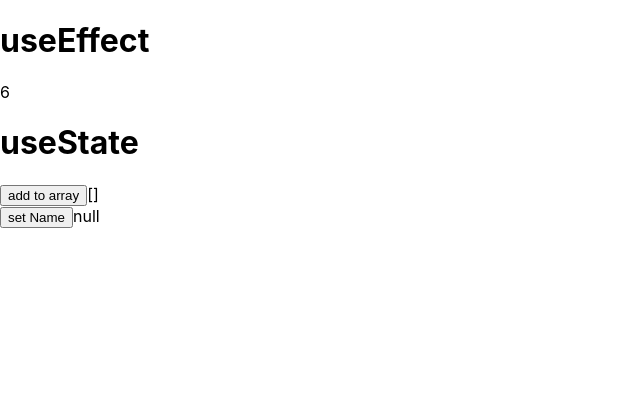
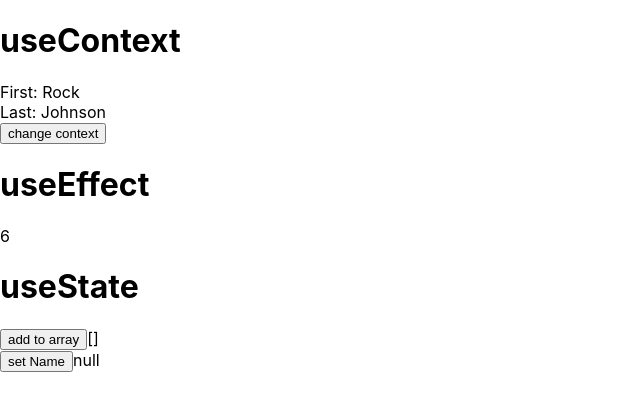
Before and after one commit to Luciano0322/react_ts_hook, a React (Create React App) app in the folder ts-hooks/: page / in a window 1280 px wide. Shown: the top 410 px of the page, without its empty margins (0-640 px from the left). Built offline with nearby package versions, Linux system fonts and the light colour scheme.

Commit message:
UseContextComponent

```diff
--- a/ts-hooks/src/App.tsx
+++ b/ts-hooks/src/App.tsx
@@ -1,3 +1,4 @@
+import UseContextComponent from "./components/UseContextComponent";
 import UseEffectComponent from "./components/UseEffectComponent";
 import UseStateComponent from "./components/UseStateComponent";
 
@@ -5,6 +6,8 @@
 function App() {
   return (
     <div>
+      <h1>useContext</h1>
+        <UseContextComponent />
       <h1>useEffect</h1>
       <UseEffectComponent />
       <h1>useState</h1>
--- /dev/null
+++ b/ts-hooks/src/components/UseContextComponent.tsx
@@ -0,0 +1,34 @@
+import { useContext, useState } from 'react';
+import UserContext, { UserState } from '../store';
+
+function CounsumerComponent() {
+  const user = useContext<UserState>(UserContext);
+  return (
+    <div>
+      <div>First: {user.first}</div>
+      <div>Last: {user.last}</div>
+    </div>
+  );
+}
+
+function UseContextComponent() {
+  const [user, setUser] = useState<UserState>({
+    first: "Rock",
+    last: "Johnson"
+  })
+  return (
+    <UserContext.Provider value={user}>
+      <CounsumerComponent/>
+      <button
+        onClick={() => setUser({
+          first: "John",
+          last: "Cena",
+        })}
+      >
+        change context
+      </button>
+    </UserContext.Provider>
+  );
+}
+
+export default UseContextComponent;
--- /dev/null
+++ b/ts-hooks/src/store.ts
@@ -0,0 +1,12 @@
+import { createContext } from "react";
+
+const initialState = {
+  first: "Luciano",
+  last: "Lee"
+};
+
+export type UserState = typeof initialState;
+
+const context = createContext<typeof initialState>(initialState);
+
+export default context;
```
